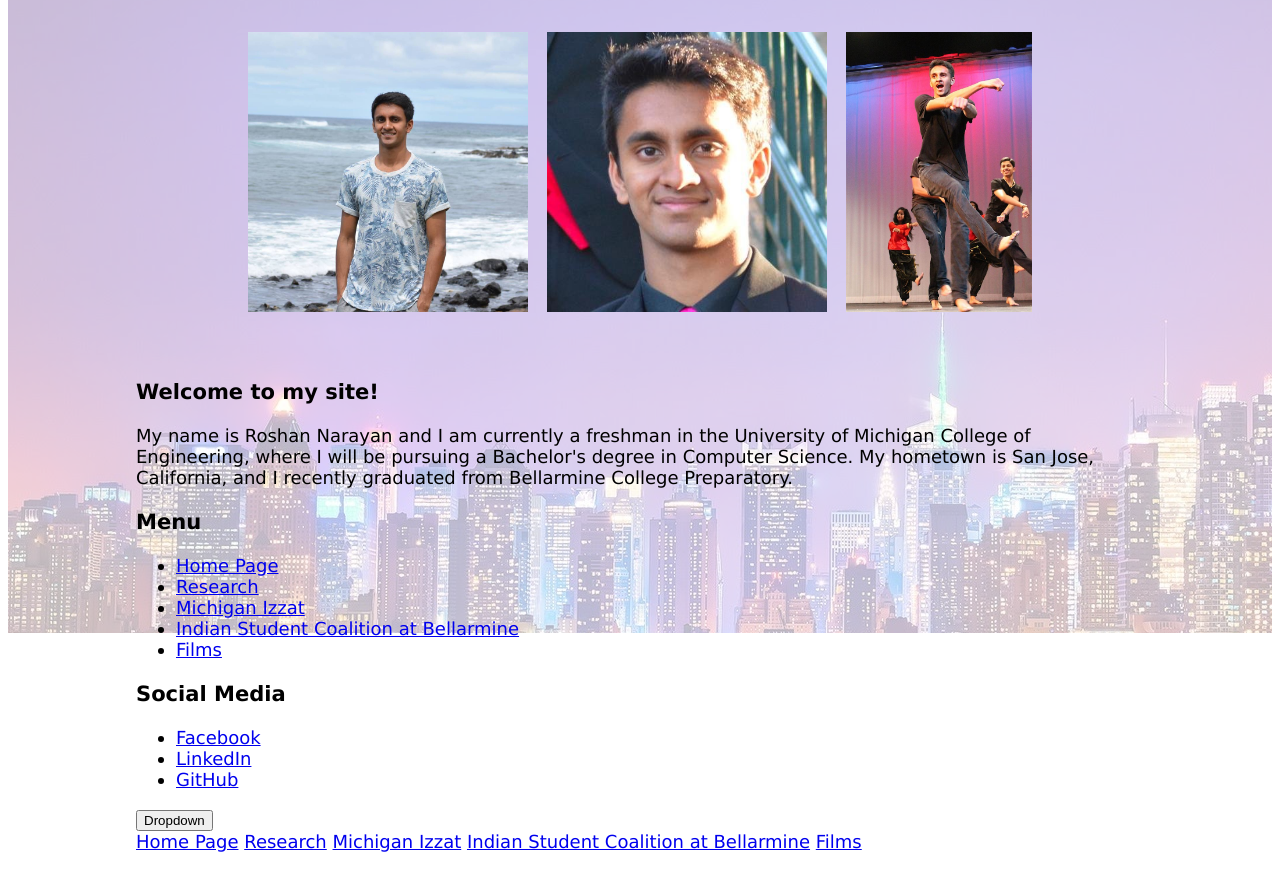
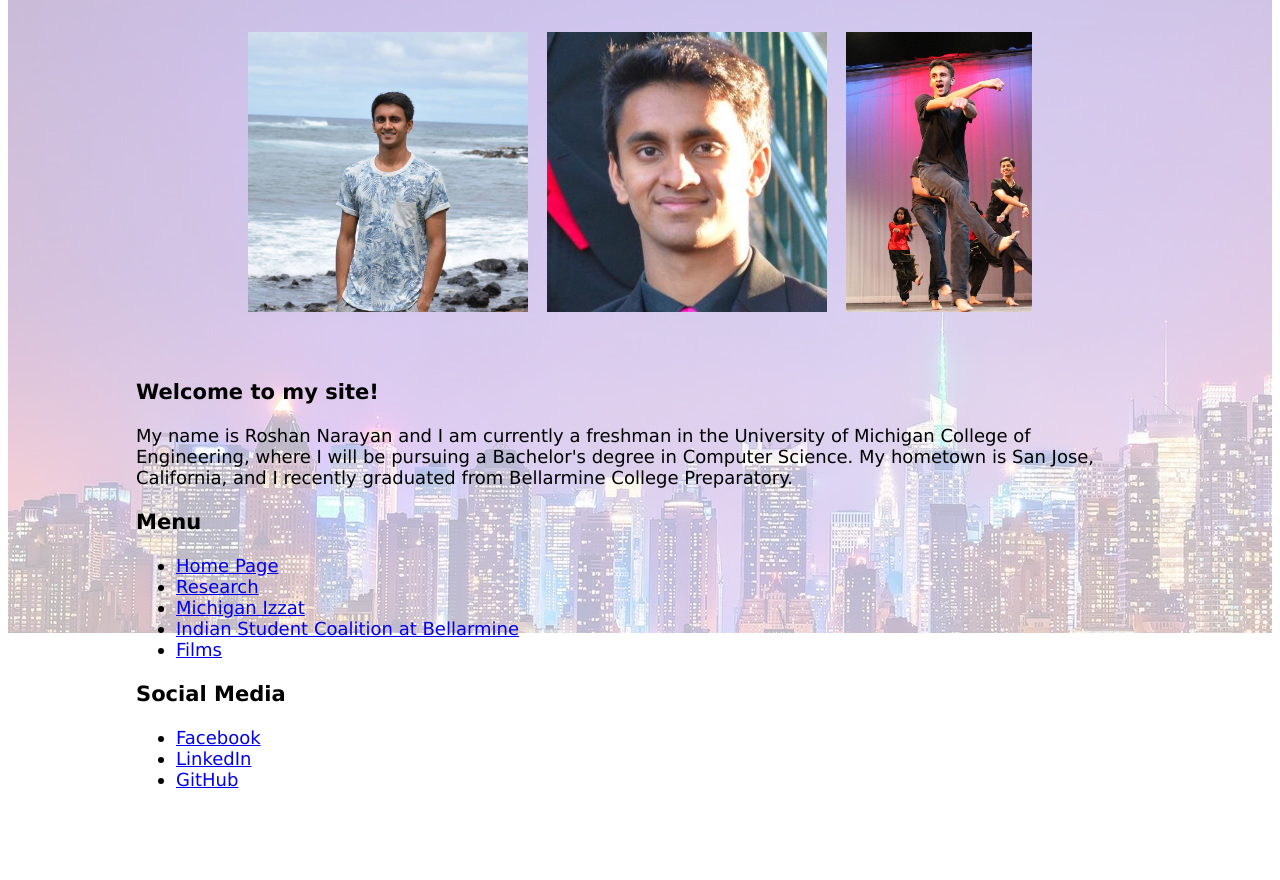
Before and after one commit to rnarayan7/PersonalWebsite, a plain HTML site: page index.html in a window 1280 px wide. Shown: the part 167-1047 px from the top of the page. After the commit the page ends 1003 px from the top, so only its background shows below. Drawn offline with Linux system fonts and the light colour scheme.

Commit message:
Remove dropdown navigator

```diff
--- a/index.html
+++ b/index.html
@@ -44,16 +44,3 @@
         </main>
     </body>
 </html>
-
-
-
-<div class="dropdown">
-    <button onclick="myFunction()" class="dropbtn">Dropdown</button>
-    <div id="myDropdown" class="dropdown-content">
-        <a href="./index.html">Home Page</a>
-        <a href="./research.html">Research</a>
-        <a href="./izzat.html">Michigan Izzat</a>
-        <a href="./isc.html">Indian Student Coalition at Bellarmine</a>
-        <a href="./films.html">Films</a>
-    </div>
-</div>
```
